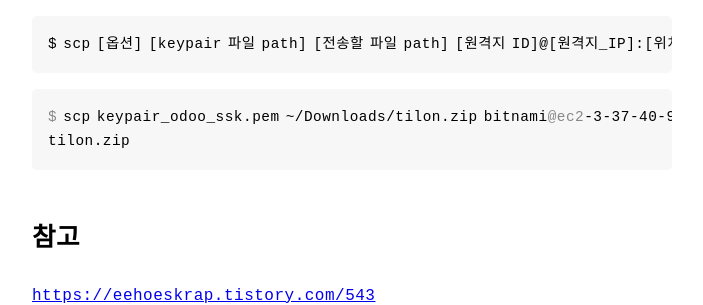
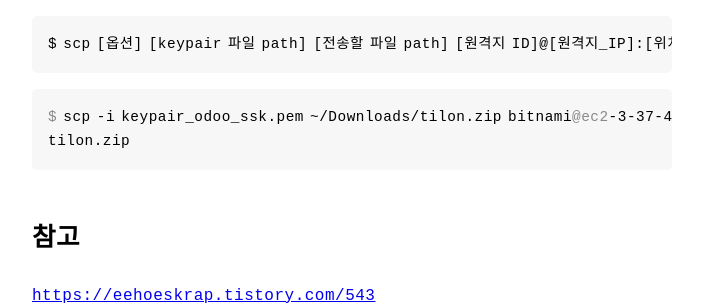
Before and after one commit to bobbohee/no-access-please, a Jekyll site: the page built from _posts/2021-10-14-how-to-remotely-move-files-over-ssh.md, in a window 1280 px wide. Shown: the part 630-935 px from the top of the page, without its empty margins (288-991 px from the left). Built offline with Jekyll 4.4.1, drawn with Linux system fonts in a browser that asks for light colours.

Commit message:
[FIX] scp -i 옵션 누락

````diff
--- a/_posts/2021-10-14-how-to-remotely-move-files-over-ssh.md
+++ b/_posts/2021-10-14-how-to-remotely-move-files-over-ssh.md
@@ -19,7 +19,7 @@ $ scp [옵션] [keypair 파일 path] [전송할 파일 path] [원격지 ID]@[원
 ```
 
 ```bash
-$ scp keypair_odoo_ssk.pem ~/Downloads/tilon.zip bitnami@ec2-3-37-40-91.ap-northeast-2.compute.amazonaws.com:~
+$ scp -i keypair_odoo_ssk.pem ~/Downloads/tilon.zip bitnami@ec2-3-37-40-91.ap-northeast-2.compute.amazonaws.com:~
 tilon.zip                                                                                                      100% 6043     1.1MB/s   00:00
 ```
 
````
